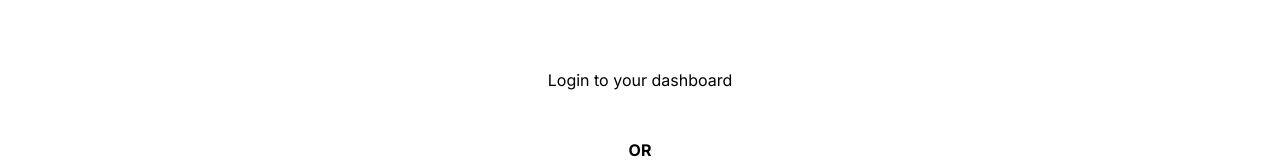
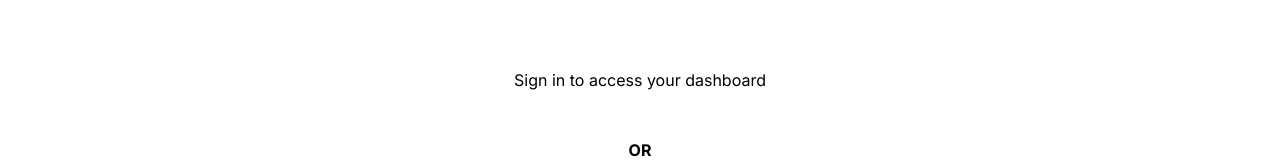
Before and after one commit to sagarkothapalli/coder, a React (Create React App) app: page / in a window 1280 px wide. Shown: the part 262-422 px from the top of the page. Built offline with nearby package versions, Linux system fonts and the light colour scheme.

Commit message:
Fix: Add verbose login logging and sync schema

```diff
--- a/src/components/LoginPage.js
+++ b/src/components/LoginPage.js
@@ -71,8 +71,8 @@ const LoginPage = ({ onLogin, onShowRegister, onShowForgot }) => {
   return (
     <div className="glass-panel" style={{ maxWidth: '500px', margin: '60px auto' }}>
       <div style={{ textAlign: 'center', marginBottom: '50px' }}>
-          <h1 style={{ fontSize: '3.5rem', marginBottom: '10px' }}>Track Yourself</h1>
-          <p className="welcome-text">Login to your dashboard</p>
+          <h1 style={{ fontSize: '3.5rem', marginBottom: '10px' }}>Welcome Back</h1>
+          <p className="welcome-text">Sign in to access your dashboard</p>
       </div>
 
       <div ref={googleButton} style={{ marginBottom: '30px' }}></div>
```
Also changed, not shown: 2 other files (tests, documents, lock files or other folders).
